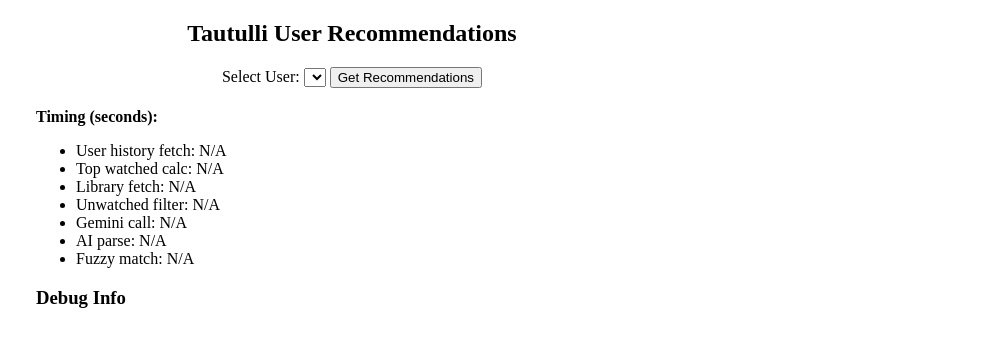
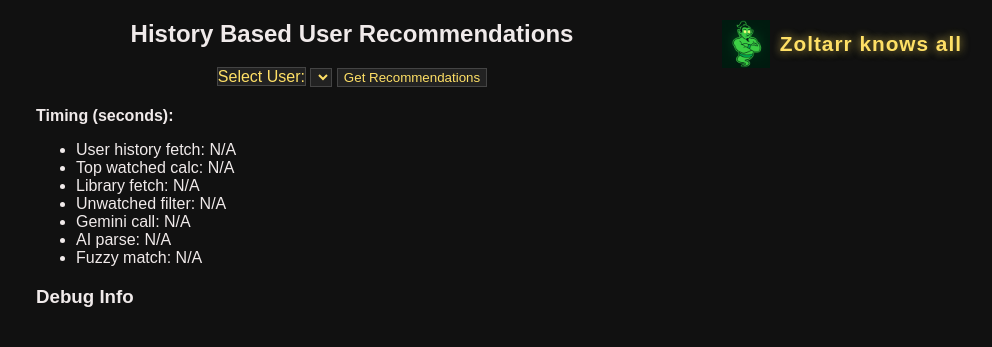
Before and after one commit to yungsnuzzy/conjurr, a Python web app: template templates/table.html in a window 1280 px wide. Shown: the top 347 px of the page, without its empty margins (288-1280 px from the left). Run offline with Jinja, Linux system fonts and the light colour scheme; the template is opened without the code that fills it, so the values that code supplies are empty.

Commit message:
Update colors and To Do

```diff
--- a/templates/table.html
+++ b/templates/table.html
@@ -5,13 +5,44 @@
     <meta charset="UTF-8">
     <title>Recommendations Table</title>
     <style>
-        table { border-collapse: collapse; width: 50%; margin: 20px auto; }
-        th, td { border: 1px solid #ccc; padding: 8px; text-align: left; }
-        th { background: #f0f0f0; }
+        body {
+            background: #111;
+            color: #f0eaea;
+            font-family: Arial, sans-serif;
+        }
+        .zoltarr-banner {
+            position: absolute;
+            top: 20px;
+            right: 30px;
+            display: flex;
+            align-items: center;
+            z-index: 10;
+        }
+        .zoltarr-banner img {
+            width: 48px;
+            height: 48px;
+            margin-right: 10px;
+        }
+        .zoltarr-banner span {
+            font-size: 1.3em;
+            font-weight: bold;
+            color: #ffe066;
+            text-shadow: 1px 1px 8px #000, 0 0 8px #ffe066;
+            letter-spacing: 1px;
+        }
+        table { border-collapse: collapse; width: 50%; margin: 20px auto; background: #222; color: #f0eaea; }
+        th, td { border: 1px solid #444; padding: 8px; text-align: left; }
+        th { background: #333; color: #ffe066; }
+        select, button, label { background: #222; color: #ffe066; border: 1px solid #444; }
+        pre { background: #181818; color: #ffe066; }
     </style>
 </head>
 <body>
-    <h2 style="text-align:center">Tautulli User Recommendations</h2>
+    <div class="zoltarr-banner">
+        <img src="/static/genie.png" alt="Genie">
+        <span>Zoltarr knows all</span>
+    </div>
+    <h2 style="text-align:center">History Based User Recommendations</h2>
     <form method="post" style="text-align:center; margin-bottom:20px;">
         <label for="user_id">Select User:</label>
         <select name="user_id" id="user_id">
```
Also changed, not shown: README.md.
